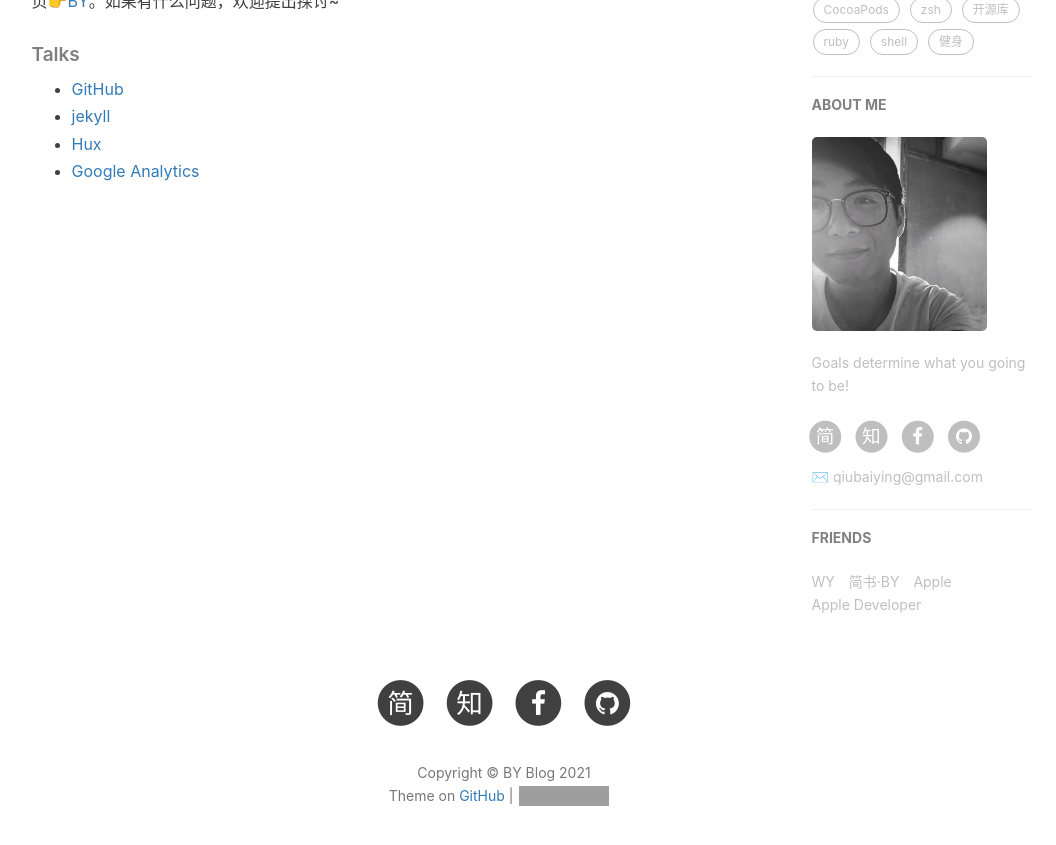
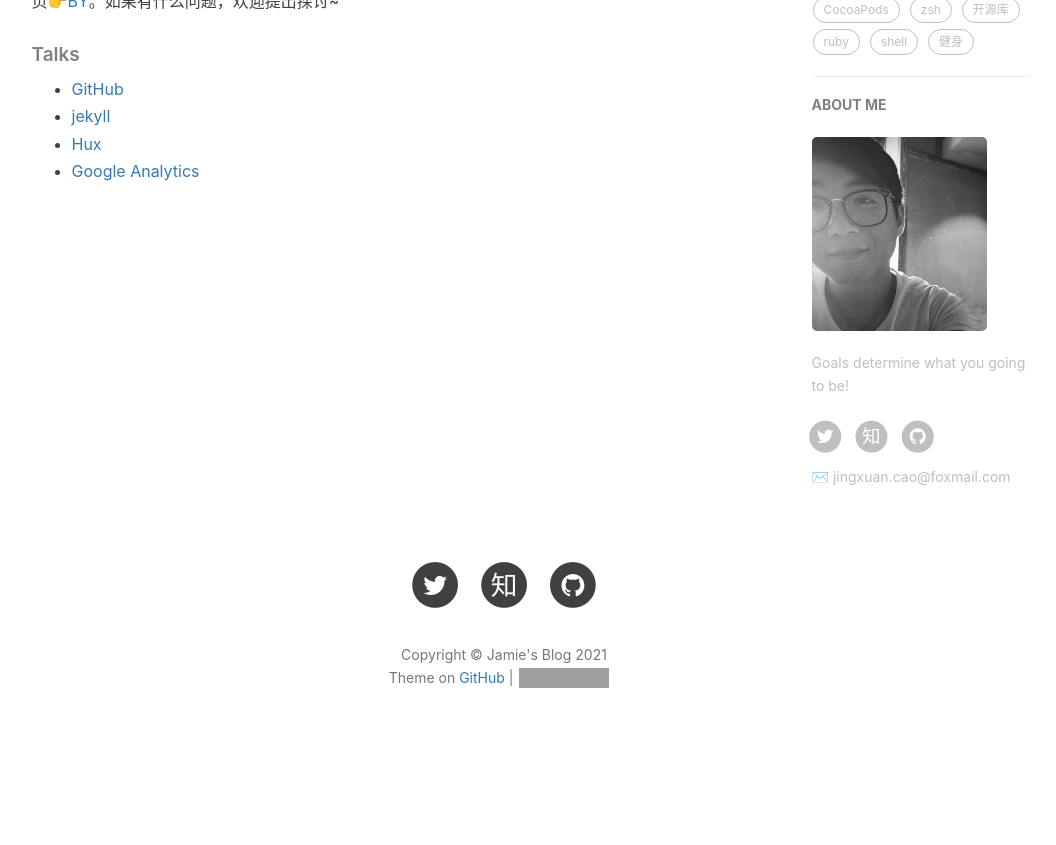
Before and after one commit to jamie-cao/jamie-cao.github.io, a Jekyll site: the page built from about.html, in a window 1280 px wide and 900 px high, scrolled down 713 px. Shown: the top 845 px of the window, without its empty margins (136-1192 px from the left). Built offline with Jekyll 4.4.1, drawn with Linux system fonts in a browser that asks for light colours; nearby versions of some CDN libraries; comment, search, counter and statistics services are not loaded; after the commit the page ends 1495 px from its top, so only the background shows below that; some of the changed lines change nothing that is shown; grey boxes are pictures that could not be loaded.

Commit message:
Update _config.yml

```diff
--- a/_config.yml
+++ b/_config.yml
@@ -1,11 +1,11 @@
 # Site settings
-title: BY Blog
-SEOTitle: 柏荧的博客 | BY Blog
+title: Jamie's Blog
+SEOTitle: 曹竞轩的博客 | Jamie's Blog
 header-img: img/post-bg-desk.jpg
-email: qiubaiying@gmail.com
-description: "Every failure is leading towards success."
-keyword: "BY, BY Blog, 柏荧的博客, qiubaiying, 邱柏荧, iOS, Apple, iPhone"
-url: "http://qiubaiying.github.io"          # your host, for absolute URL
+email: jingxuan.cao@foxmail.com
+description: "Always expecting the next meal"
+keyword: "曹竞轩, Jamie Cao, caojingxuan, 曹竞轩的博客, Jamie's Blog"
+url: "https://jamie-cao.github.io/"          # your host, for absolute URL
 baseurl: ""      # for example, '/blog' if your blog hosted on 'host/blog'
 github_repo: "https://github.com/qiubaiying/qiubaiying.github.io.git" # you code repository
 
@@ -18,12 +18,12 @@ sidebar-avatar: /img/about-BY-gentle.jpg      # use absolute URL, seeing it's us
 
 # SNS settings
 RSS: false
+github_username:    jamie-cao
+zhihu_username:     端午临中夏
+twitter_username:   JamieCao_
 # weibo_username:     qiubaiying
-zhihu_username:     qiubaiying
-github_username:    qiubaiying
-facebook_username:  baiying.qiu.7
-jianshu_username:   e71990ada2fd
-#twitter_username:   qiubaiying
+# facebook_username:  baiying.qiu.7
+# jianshu_username:   e71990ada2fd
 
 
 
@@ -57,28 +57,28 @@ kramdown:
 
 # 评论系统
 # Disqus（https://disqus.com/）
-# disqus_username: qiubaiying
+disqus_username: jamiecao
 
 # Gitalk
-gitalk:
-  enable: true    #是否开启Gitalk评论
-  clientID: f2c84e7629bb1446c1a4                            #生成的clientID
-  clientSecret: ca6d6139d1e1b8c43f8b2e19492ddcac8b322d0d    #生成的clientSecret
-  repo: qiubaiying.github.io    #仓库名称
-  owner: qiubaiying    #github用户名
-  admin: qiubaiying
-  distractionFreeMode: true #是否启用类似FB的阴影遮罩
+# gitalk:
+#   enable: true    #是否开启Gitalk评论
+#   clientID: f2c84e7629bb1446c1a4                            #生成的clientID
+#   clientSecret: ca6d6139d1e1b8c43f8b2e19492ddcac8b322d0d    #生成的clientSecret
+#   repo: qiubaiying.github.io    #仓库名称
+#   owner: qiubaiying    #github用户名
+#   admin: qiubaiying
+#   distractionFreeMode: true #是否启用类似FB的阴影遮罩
 
 
 # 统计
 
 # Analytics settings
 # Baidu Analytics
-ba_track_id: b50bf2b12b5338a1845e33832976fd68
+# ba_track_id: b50bf2b12b5338a1845e33832976fd68
 
 # Google Analytics
-ga_track_id: 'UA-90855596-1'            # Format: UA-xxxxxx-xx
-ga_domain: qiubaiying.top               # 默认的是 auto, 这里我是自定义了的域名，你如果没有自己的域名，需要改成auto
+# ga_track_id: 'UA-90855596-1'            # Format: UA-xxxxxx-xx
+# ga_domain: qiubaiying.top               # 默认的是 auto, 这里我是自定义了的域名，你如果没有自己的域名，需要改成auto
 
 
 
@@ -97,18 +97,18 @@ service-worker: true
 
 
 # Friends
-friends: [
-    {
-        title: "WY",
-        href: "http://zhengwuyang.com"
-    },{
-        title: "简书·BY",
-        href: "http://www.jianshu.com/u/e71990ada2fd"
-    },{
-        title: "Apple",
-        href: "https://apple.com"
-    },{
-        title: "Apple Developer",
-        href: "https://developer.apple.com/"
-    }
-]
+# friends: [
+#     {
+#         title: "WY",
+#         href: "http://zhengwuyang.com"
+#     },{
+#         title: "简书·BY",
+#         href: "http://www.jianshu.com/u/e71990ada2fd"
+#     },{
+#         title: "Apple",
+#         href: "https://apple.com"
+#     },{
+#         title: "Apple Developer",
+#         href: "https://developer.apple.com/"
+#     }
+# ]
```
